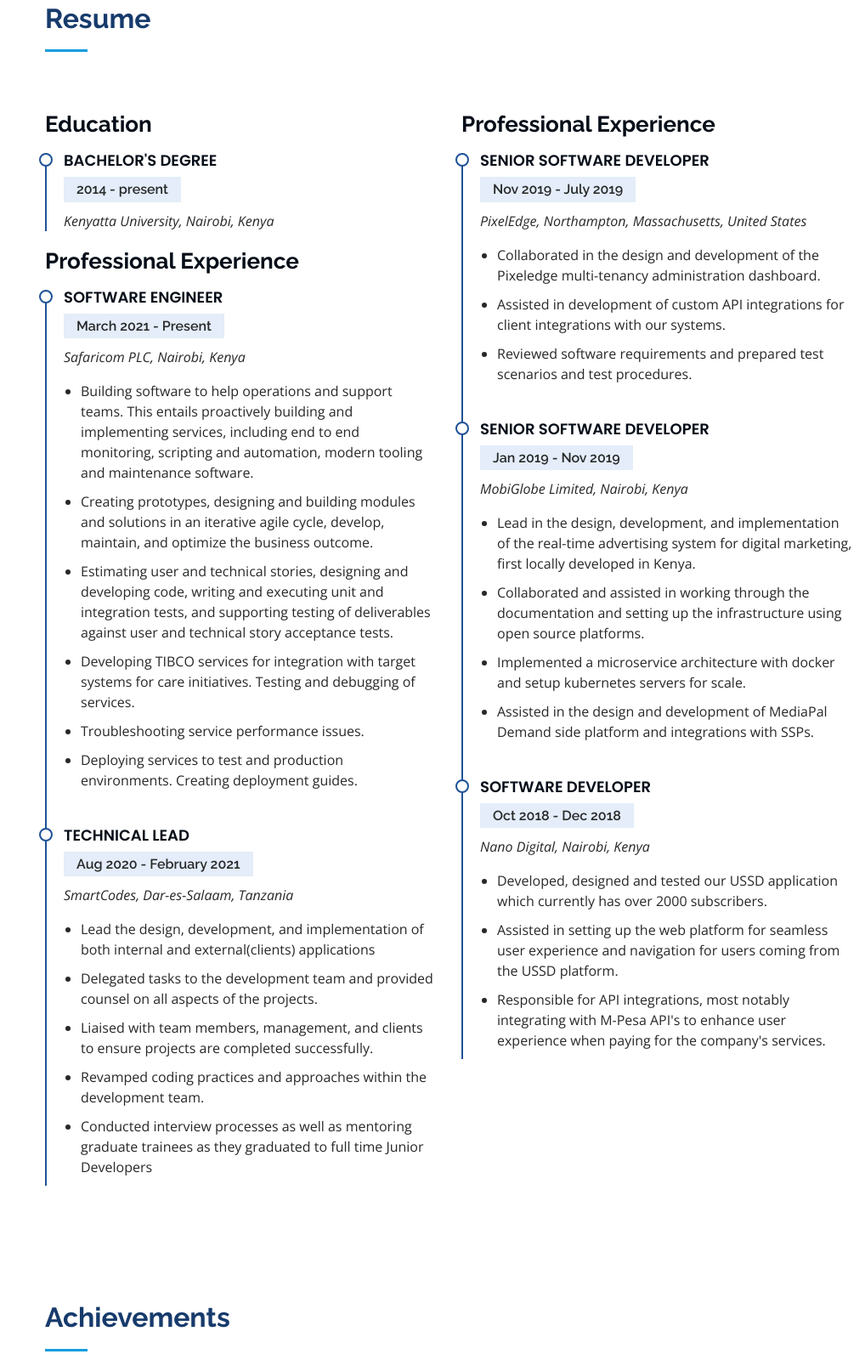
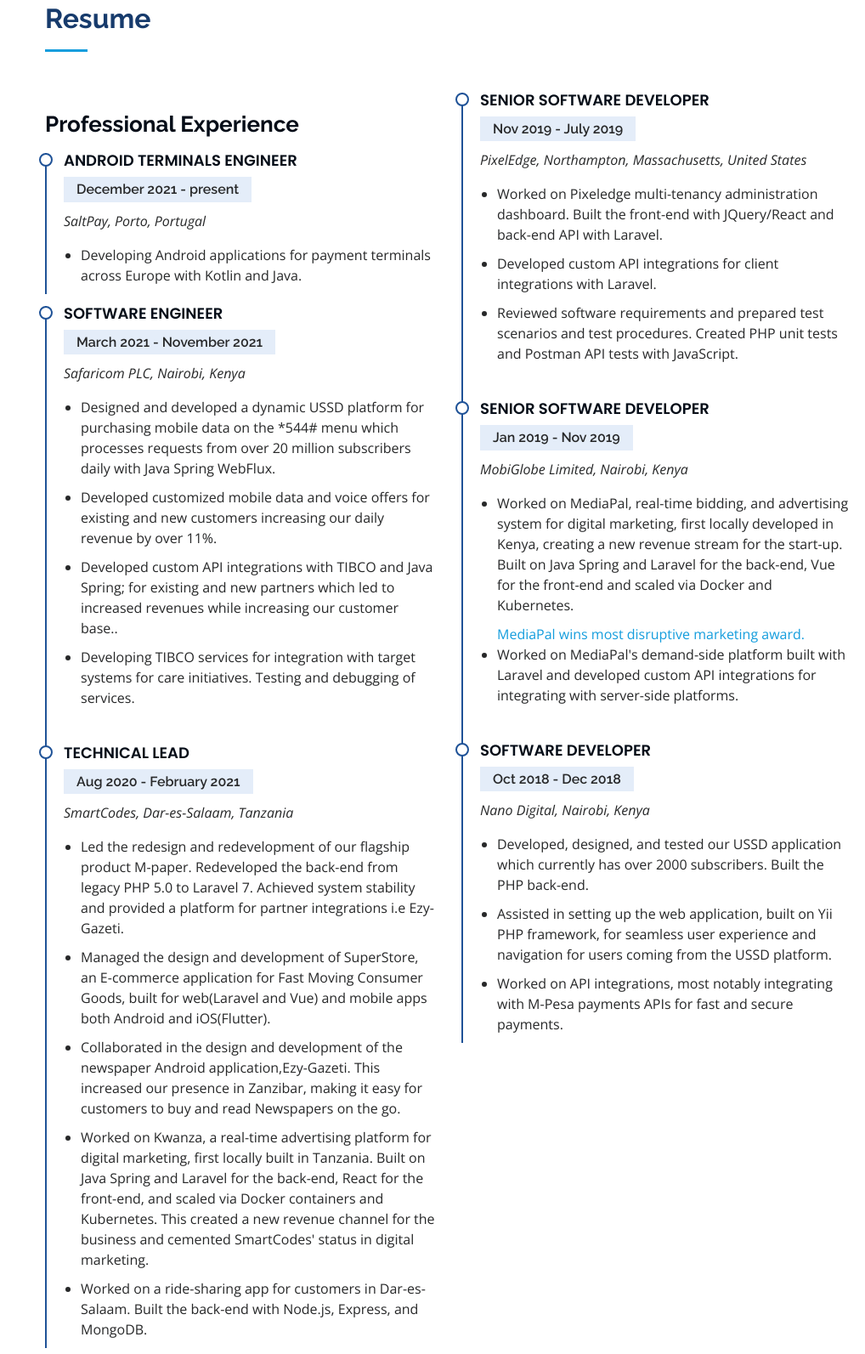
Before and after one commit to victorkiambi/victorkiambi.github.io, a plain HTML site: page index.html in a window 1280 px wide. Shown: the part 1656-3249 px from the top of the page at 85% size, without its empty margins (262-1280 px from the left). Drawn offline with nearby package versions, Linux system fonts and the light colour scheme.

Commit message:
added new work experience

```diff
--- a/index.html
+++ b/index.html
@@ -61,7 +61,7 @@
           <li class="active"><a href="index.html"><i class="bx bx-home"></i> <span>Home</span></a></li>
           <li><a href="#about"><i class="bx bx-user"></i> <span>About</span></a></li>
           <li><a href="#resume"><i class="bx bx-file-blank"></i> <span>Resume</span></a></li>
-<!--          <li><a href="#portfolio"><i class="bx bx-book-content"></i> Portfolio</a></li>-->
+         <!-- <li><a href="#portfolio"><i class="bx bx-book-content"></i> Portfolio</a></li> -->
           <li><a href="https://victormwenda-blog.netlify.app/"><i class="bx bx-book-reader"></i> Blog</a></li>
           <li><a href="#services"><i class="bx bx-notepad"></i> Achievements</a></li>
           <li><a href="#contact"><i class="bx bx-envelope"></i> Contact</a></li>
@@ -276,11 +276,15 @@
 
         <div class="row">
           <div class="col-lg-6" data-aos="fade-up">
-            <h3 class="resume-title">Education</h3>
+            <h3 class="resume-title">Professional Experience</h3>
             <div class="resume-item pb-0">
-              <h4>Bachelor's Degree</h4>
-              <h5>2014 - present</h5>
-              <p><em>Kenyatta University, Nairobi, Kenya</em></p>
+              <h4>Android Terminals Engineer</h4>
+              <h5>December 2021 - present</h5>
+              <p><em>SaltPay, Porto, Portugal</em></p>
+              <ul>
+                <li>Developing Android applications for payment terminals across Europe with Kotlin and Java.</li>
+
+              </ul>
 <!--              <p>Qui deserunt veniam. Et sed aliquam labore tempore sed quisquam iusto autem sit. Ea vero voluptatum qui ut dignissimos deleniti nerada porti sand markend</p>-->
             </div>
 <!--            <div class="resume-item">-->
@@ -291,23 +295,18 @@
 
 <!--            </div>-->
 
-            <h3 class="resume-title">Professional Experience</h3>
+            <!-- <h3 class="resume-title">Professional Experience</h3> -->
             <div class="resume-item">
               <h4>Software Engineer</h4>
-              <h5>March 2021 - Present</h5>
+              <h5>March 2021 - November 2021</h5>
               <p><em>Safaricom PLC, Nairobi, Kenya</em></p>
               <ul>
-                <li>Building software to help operations and support teams. This entails proactively building and
-                  implementing services, including end to end monitoring, scripting and automation, modern tooling and maintenance software.</li>
-                <li>Creating prototypes, designing and building modules and solutions in an iterative agile cycle,
-                  develop, maintain, and optimize the business outcome. </li>
-                <li>Estimating user and technical stories, designing and developing code, writing and executing unit and integration tests, and supporting testing of deliverables against user
-                  and technical story acceptance tests.</li>
+                <li>Designed and developed a dynamic USSD platform for purchasing mobile data on the *544# menu which processes requests from over 20 million subscribers daily with Java Spring WebFlux.</li>
+                <li>Developed customized mobile data and voice offers for existing and new customers increasing our daily revenue by over 11%. </li>
+                <li>Developed custom API integrations with TIBCO and Java Spring; for existing and new partners which led to increased revenues while increasing our customer base..</li>
                 <li>Developing TIBCO services for integration with target systems for care initiatives.
                   Testing and debugging of services.</li>
-                <li>Troubleshooting service performance issues.</li>
-                <li>Deploying services to test and production environments. Creating deployment guides.
-                </li>
+
               </ul>
               <!--              <p>Qui deserunt veniam. Et sed aliquam labore tempore sed quisquam iusto autem sit. Ea vero voluptatum qui ut dignissimos deleniti nerada porti sand markend</p>-->
             </div>
@@ -316,28 +315,30 @@
               <h5>Aug 2020 - February 2021</h5>
               <p><em>SmartCodes, Dar-es-Salaam, Tanzania</em></p>
               <ul>
-                <li>Lead the design, development, and implementation of both internal and external(clients) applications</li>
-                <li>Delegated tasks to the development team and provided counsel on all aspects of the projects. </li>
-                <li>Liaised with team members, management, and clients to ensure projects are completed successfully.</li>
-                <li>Revamped coding practices and approaches within the development team.</li>
-                <li>Conducted interview processes as well as mentoring graduate trainees as they graduated to full time Junior Developers</li>
+                <li>Led the redesign and redevelopment of our flagship product M-paper. Redeveloped the back-end from legacy PHP 5.0 to Laravel 7. Achieved system stability and provided a platform for partner integrations i.e Ezy-Gazeti.</li>
+                <li>Managed the design and development of SuperStore, an E-commerce application for Fast Moving Consumer Goods, built for web(Laravel and Vue) and mobile apps both Android and iOS(Flutter). </li>
+                <li>Collaborated in the design and development of the newspaper Android application,Ezy-Gazeti. This increased our presence in Zanzibar, making it easy for customers to
+                  buy and read Newspapers on the go.</li>
+                <li>Worked on Kwanza, a real-time advertising platform for digital marketing, first locally built in Tanzania. Built on Java Spring and Laravel for the back-end, React for the front-end, and scaled via Docker containers and Kubernetes. This created a new revenue channel for the business and cemented SmartCodes' status in digital marketing.</li>
+                <li> Worked on a ride-sharing app for customers in Dar-es-Salaam. Built the back-end with Node.js, Express, and MongoDB.</li>
               </ul>
 <!--              <p>Qui deserunt veniam. Et sed aliquam labore tempore sed quisquam iusto autem sit. Ea vero voluptatum qui ut dignissimos deleniti nerada porti sand markend</p>-->
             </div>
 
           </div>
           <div class="col-lg-6" data-aos="fade-up" data-aos-delay="100">
-            <h3 class="resume-title">Professional Experience</h3>
+            <!-- <h3 class="resume-title">Professional Experience</h3> -->
             <div class="resume-item">
               <h4>Senior Software Developer</h4>
               <h5>Nov 2019 - July 2019</h5>
               <p><em>PixelEdge, Northampton, Massachusetts, United States</em></p>
               <ul>
-                <li>Collaborated in the design and development of the Pixeledge multi-tenancy administration dashboard.
+                <li>Worked on Pixeledge multi-tenancy administration dashboard. Built the front-end with JQuery/React and back-end API with Laravel.
                 </li>
-                <li>Assisted in development of custom API integrations for client integrations with our systems.
+                <li>Developed custom API integrations for client integrations with Laravel.
+
                 </li>
-                <li>Reviewed software requirements and prepared test scenarios and test procedures.
+                <li>Reviewed software requirements and prepared test scenarios and test procedures. Created PHP unit tests and Postman API tests with JavaScript.
                 </li>
               </ul>
             </div>
@@ -346,11 +347,11 @@
               <h5>Jan 2019 - Nov 2019</h5>
               <p><em>MobiGlobe Limited, Nairobi, Kenya </em></p>
               <ul>
-                <li>Lead in the design, development, and implementation of the real-time advertising system for digital marketing,
-                  first locally developed in Kenya. </li>
-                <li>Collaborated and assisted in working through the documentation and setting up the infrastructure using open source platforms. </li>
-                <li>Implemented a microservice architecture with docker and setup kubernetes servers for scale. </li>
-                <li>Assisted in the design and development of MediaPal Demand side platform and integrations with SSPs.</li>
+                <li>Worked on MediaPal, real-time bidding, and advertising system for digital marketing, first locally developed in Kenya, creating a new revenue stream for the start-up. Built on Java Spring and Laravel for the back-end, Vue for the front-end and scaled via Docker and Kubernetes.
+                   </li>
+                   <a href="(https://kenyanwallstreet.com/mediapal-wins-most-disruptive-marketing-award)."> MediaPal wins most disruptive marketing award.</a> <br>
+                <li> Worked on MediaPal's demand-side platform built with Laravel and developed custom API integrations for integrating with server-side platforms.</li>
+                <!-- <li>Assisted in the design and development of MediaPal Demand side platform and integrations with SSPs.</li> -->
               </ul>
             </div>
             <div class="resume-item">
@@ -358,9 +359,9 @@
               <h5>Oct 2018 - Dec 2018</h5>
               <p><em>Nano Digital, Nairobi, Kenya</em></p>
               <ul>
-                <li>Developed, designed and tested our USSD application which currently has over 2000 subscribers.</li>
-                <li>Assisted in setting up the web platform for seamless user experience and navigation for users coming from the USSD platform.</li>
-                <li>Responsible for API integrations, most notably integrating with M-Pesa API's to enhance user experience when paying for the company's services.
+                <li>Developed, designed, and tested our USSD application which currently has over 2000 subscribers. Built the PHP back-end.</li>
+                <li>Assisted in setting up the web application, built on Yii PHP framework, for seamless user experience and navigation for users coming from the USSD platform.</li>
+                <li>Worked on API integrations, most notably integrating with M-Pesa payments APIs for fast and secure payments.
                 </li>
               </ul>
             </div>
@@ -371,121 +372,122 @@
     </section><!-- End Resume Section -->
 
     <!-- ======= Portfolio Section ======= -->
-<!--    <section id="portfolio" class="portfolio section-bg">-->
-<!--      <div class="container">-->
+   <!-- <section id="portfolio" class="portfolio section-bg">
+     <div class="container">
 
-<!--        <div class="section-title">-->
-<!--          <h2>Portfolio</h2>-->
-<!--          <p>Magnam dolores commodi suscipit. Necessitatibus eius consequatur ex aliquid fuga eum quidem. Sit sint consectetur velit. Quisquam quos quisquam cupiditate. Et nemo qui impedit suscipit alias ea. Quia fugiat sit in iste officiis commodi quidem hic quas.</p>-->
-<!--        </div>-->
+       <div class="section-title">
+         <h2>Portfolio</h2>
+         <p>Magnam dolores commodi suscipit. Necessitatibus eius consequatur ex aliquid fuga eum quidem. Sit sint consectetur velit. Quisquam quos quisquam cupiditate. Et nemo qui impedit suscipit alias ea. Quia fugiat sit in iste officiis commodi quidem hic quas.</p>
+       </div>
 
-<!--        <div class="row" data-aos="fade-up">-->
-<!--          <div class="col-lg-12 d-flex justify-content-center">-->
-<!--            <ul id="portfolio-flters">-->
-<!--              <li data-filter="*" class="filter-active">All</li>-->
-<!--              <li data-filter=".filter-app">App</li>-->
-<!--              <li data-filter=".filter-card">Card</li>-->
-<!--              <li data-filter=".filter-web">Web</li>-->
-<!--            </ul>-->
-<!--          </div>-->
-<!--        </div>-->
+       <div class="row" data-aos="fade-up">
+         <div class="col-lg-12 d-flex justify-content-center">
+           <ul id="portfolio-flters">
+             <li data-filter="*" class="filter-active">All</li>
+             <li data-filter=".filter-app">App</li>
+             <li data-filter=".filter-card">Card</li>
+             <li data-filter=".filter-web">Web</li>
+           </ul>
+         </div>
+      </div>
 
-<!--        <div class="row portfolio-container" data-aos="fade-up" data-aos-delay="100">-->
+       <div class="row portfolio-container" data-aos="fade-up" data-aos-delay="100">
 
-<!--          <div class="col-lg-4 col-md-6 portfolio-item filter-app">-->
-<!--            <div class="portfolio-wrap">-->
-<!--              <img src="assets/img/portfolio/portfolio-1.jpg" class="img-fluid" alt="">-->
-<!--              <div class="portfolio-links">-->
-<!--                <a href="assets/img/portfolio/portfolio-1.jpg" data-gall="portfolioGallery" class="venobox" title="App 1"><i class="bx bx-plus"></i></a>-->
-<!--                <a href="portfolio-details.html" title="More Details"><i class="bx bx-link"></i></a>-->
-<!--              </div>-->
-<!--            </div>-->
-<!--          </div>-->
+         <div class="col-lg-4 col-md-6 portfolio-item filter-app">
+           <div class="portfolio-wrap">
+             <img src="assets/img/portfolio/portfolio-1.jpg" class="img-fluid" alt="">
+             <div class="portfolio-links">
+               <a href="assets/img/portfolio/portfolio-1.jpg" data-gall="portfolioGallery" class="venobox" title="App 1"><i class="bx bx-plus"></i></a>
+               <a href="portfolio-details.html" title="More Details"><i class="bx bx-link"></i></a>
+             </div>
+           </div>
+         </div>
 
-<!--          <div class="col-lg-4 col-md-6 portfolio-item filter-web">-->
-<!--            <div class="portfolio-wrap">-->
-<!--              <img src="assets/img/portfolio/portfolio-2.jpg" class="img-fluid" alt="">-->
-<!--              <div class="portfolio-links">-->
-<!--                <a href="assets/img/portfolio/portfolio-2.jpg" data-gall="portfolioGallery" class="venobox" title="Web 3"><i class="bx bx-plus"></i></a>-->
-<!--                <a href="portfolio-details.html" title="More Details"><i class="bx bx-link"></i></a>-->
-<!--              </div>-->
-<!--            </div>-->
-<!--          </div>-->
+         <div class="col-lg-4 col-md-6 portfolio-item filter-web">
+           <div class="portfolio-wrap">
+             <img src="assets/img/portfolio/portfolio-2.jpg" class="img-fluid" alt="">
+             <div class="portfolio-links">
+               <a href="assets/img/portfolio/portfolio-2.jpg" data-gall="portfolioGallery" class="venobox" title="Web 3"><i class="bx bx-plus"></i></a>
+               <a href="portfolio-details.html" title="More Details"><i class="bx bx-link"></i></a>
+             </div>
+           </div>
+         </div>
 
-<!--          <div class="col-lg-4 col-md-6 portfolio-item filter-app">-->
-<!--            <div class="portfolio-wrap">-->
-<!--              <img src="assets/img/portfolio/portfolio-3.jpg" class="img-fluid" alt="">-->
-<!--              <div class="portfolio-links">-->
-<!--                <a href="assets/img/portfolio/portfolio-3.jpg" data-gall="portfolioGallery" class="venobox" title="App 2"><i class="bx bx-plus"></i></a>-->
-<!--                <a href="portfolio-details.html" title="More Details"><i class="bx bx-link"></i></a>-->
-<!--              </div>-->
-<!--            </div>-->
-<!--          </div>-->
+         <div class="col-lg-4 col-md-6 portfolio-item filter-app">
+           <div class="portfolio-wrap">
+             <img src="assets/img/portfolio/portfolio-3.jpg" class="img-fluid" alt="">
+             <div class="portfolio-links">
+               <a href="assets/img/portfolio/portfolio-3.jpg" data-gall="portfolioGallery" class="venobox" title="App 2"><i class="bx bx-plus"></i></a>
+               <a href="portfolio-details.html" title="More Details"><i class="bx bx-link"></i></a>
+             </div>
+           </div>
+         </div>
 
-<!--          <div class="col-lg-4 col-md-6 portfolio-item filter-card">-->
-<!--            <div class="portfolio-wrap">-->
-<!--              <img src="assets/img/portfolio/portfolio-4.jpg" class="img-fluid" alt="">-->
-<!--              <div class="portfolio-links">-->
-<!--                <a href="assets/img/portfolio/portfolio-4.jpg" data-gall="portfolioGallery" class="venobox" title="Card 2"><i class="bx bx-plus"></i></a>-->
-<!--                <a href="portfolio-details.html" title="More Details"><i class="bx bx-link"></i></a>-->
-<!--              </div>-->
-<!--            </div>-->
-<!--          </div>-->
+         <div class="col-lg-4 col-md-6 portfolio-item filter-card">
+           <div class="portfolio-wrap">
+             <img src="assets/img/portfolio/portfolio-4.jpg" class="img-fluid" alt="">
+             <div class="portfolio-links">
+               <a href="assets/img/portfolio/portfolio-4.jpg" data-gall="portfolioGallery" class="venobox" title="Card 2"><i class="bx bx-plus"></i></a>
+               <a href="portfolio-details.html" title="More Details"><i class="bx bx-link"></i></a>
+             </div>
+           </div>
+         </div>
 
-<!--          <div class="col-lg-4 col-md-6 portfolio-item filter-web">-->
-<!--            <div class="portfolio-wrap">-->
-<!--              <img src="assets/img/portfolio/portfolio-5.jpg" class="img-fluid" alt="">-->
-<!--              <div class="portfolio-links">-->
-<!--                <a href="assets/img/portfolio/portfolio-5.jpg" data-gall="portfolioGallery" class="venobox" title="Web 2"><i class="bx bx-plus"></i></a>-->
-<!--                <a href="portfolio-details.html" title="More Details"><i class="bx bx-link"></i></a>-->
-<!--              </div>-->
-<!--            </div>-->
-<!--          </div>-->
+         <div class="col-lg-4 col-md-6 portfolio-item filter-web">
+           <div class="portfolio-wrap">
+             <img src="assets/img/portfolio/portfolio-5.jpg" class="img-fluid" alt="">
+             <div class="portfolio-links">
+               <a href="assets/img/portfolio/portfolio-5.jpg" data-gall="portfolioGallery" class="venobox" title="Web 2"><i class="bx bx-plus"></i></a>
+               <a href="portfolio-details.html" title="More Details"><i class="bx bx-link"></i></a>
+             </div>
+           </div>
+         </div>
 
-<!--          <div class="col-lg-4 col-md-6 portfolio-item filter-app">-->
-<!--            <div class="portfolio-wrap">-->
-<!--              <img src="assets/img/portfolio/portfolio-6.jpg" class="img-fluid" alt="">-->
-<!--              <div class="portfolio-links">-->
-<!--                <a href="assets/img/portfolio/portfolio-6.jpg" data-gall="portfolioGallery" class="venobox" title="App 3"><i class="bx bx-plus"></i></a>-->
-<!--                <a href="portfolio-details.html" title="More Details"><i class="bx bx-link"></i></a>-->
-<!--              </div>-->
-<!--            </div>-->
-<!--          </div>-->
+         <div class="col-lg-4 col-md-6 portfolio-item filter-app">
+           <div class="portfolio-wrap">
+             <img src="assets/img/portfolio/portfolio-6.jpg" class="img-fluid" alt="">
+             <div class="portfolio-links">
+               <a href="assets/img/portfolio/portfolio-6.jpg" data-gall="portfolioGallery" class="venobox" title="App 3"><i class="bx bx-plus"></i></a>
+               <a href="portfolio-details.html" title="More Details"><i class="bx bx-link"></i></a>
+             </div>
+           </div>
+         </div>
 
-<!--          <div class="col-lg-4 col-md-6 portfolio-item filter-card">-->
-<!--            <div class="portfolio-wrap">-->
-<!--              <img src="assets/img/portfolio/portfolio-7.jpg" class="img-fluid" alt="">-->
-<!--              <div class="portfolio-links">-->
-<!--                <a href="assets/img/portfolio/portfolio-7.jpg" data-gall="portfolioGallery" class="venobox" title="Card 1"><i class="bx bx-plus"></i></a>-->
-<!--                <a href="portfolio-details.html" title="More Details"><i class="bx bx-link"></i></a>-->
-<!--              </div>-->
-<!--            </div>-->
-<!--          </div>-->
+         <div class="col-lg-4 col-md-6 portfolio-item filter-card">
+           <div class="portfolio-wrap">
+             <img src="assets/img/portfolio/portfolio-7.jpg" class="img-fluid" alt="">
+             <div class="portfolio-links">
+               <a href="assets/img/portfolio/portfolio-7.jpg" data-gall="portfolioGallery" class="venobox" title="Card 1"><i class="bx bx-plus"></i></a>
+               <a href="portfolio-details.html" title="More Details"><i class="bx bx-link"></i></a>
+             </div>
+           </div>
+         </div>
 
-<!--          <div class="col-lg-4 col-md-6 portfolio-item filter-card">-->
-<!--            <div class="portfolio-wrap">-->
-<!--              <img src="assets/img/portfolio/portfolio-8.jpg" class="img-fluid" alt="">-->
-<!--              <div class="portfolio-links">-->
-<!--                <a href="assets/img/portfolio/portfolio-8.jpg" data-gall="portfolioGallery" class="venobox" title="Card 3"><i class="bx bx-plus"></i></a>-->
-<!--                <a href="portfolio-details.html" title="More Details"><i class="bx bx-link"></i></a>-->
-<!--              </div>-->
-<!--            </div>-->
-<!--          </div>-->
+         <div class="col-lg-4 col-md-6 portfolio-item filter-card">
+           <div class="portfolio-wrap">
+             <img src="assets/img/portfolio/portfolio-8.jpg" class="img-fluid" alt="">
+             <div class="portfolio-links">
+               <a href="assets/img/portfolio/portfolio-8.jpg" data-gall="portfolioGallery" class="venobox" title="Card 3"><i class="bx bx-plus"></i></a>
+               <a href="portfolio-details.html" title="More Details"><i class="bx bx-link"></i></a>
+             </div>
+           </div>
+         </div>
 
-<!--          <div class="col-lg-4 col-md-6 portfolio-item filter-web">-->
-<!--            <div class="portfolio-wrap">-->
-<!--              <img src="assets/img/portfolio/portfolio-9.jpg" class="img-fluid" alt="">-->
-<!--              <div class="portfolio-links">-->
-<!--                <a href="assets/img/portfolio/portfolio-9.jpg" data-gall="portfolioGallery" class="venobox" title="Web 3"><i class="bx bx-plus"></i></a>-->
-<!--                <a href="portfolio-details.html" title="More Details"><i class="bx bx-link"></i></a>-->
-<!--              </div>-->
-<!--            </div>-->
-<!--          </div>-->
+         <div class="col-lg-4 col-md-6 portfolio-item filter-web">
+           <div class="portfolio-wrap">
+             <img src="assets/img/portfolio/portfolio-9.jpg" class="img-fluid" alt="">
+             <div class="portfolio-links">
+               <a href="assets/img/portfolio/portfolio-9.jpg" data-gall="portfolioGallery" class="venobox" title="Web 3"><i class="bx bx-plus"></i></a>
+               <a href="portfolio-details.html" title="More Details"><i class="bx bx-link"></i></a>
+             </div>
+           </div>
+         </div>
 
-<!--        </div>-->
+       </div>
 
-<!--      </div>-->
-<!--    </section>&lt;!&ndash; End Portfolio Section &ndash;&gt;-->
+     </div>
+   </section> -->
+   <!-- &lt;!&ndash; End Portfolio Section &ndash;&gt; -->
 
     <!-- ======= Services Section ======= -->
     <section id="services" class="services">
```
